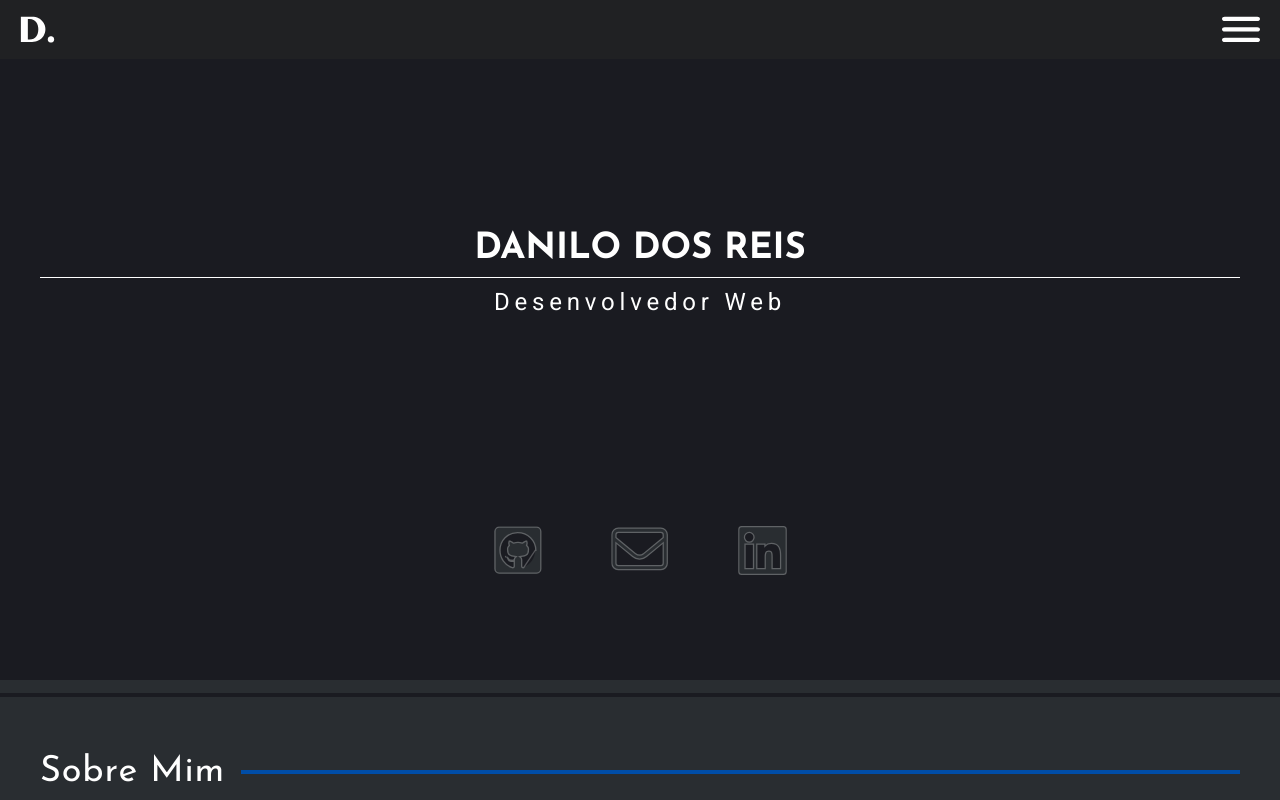
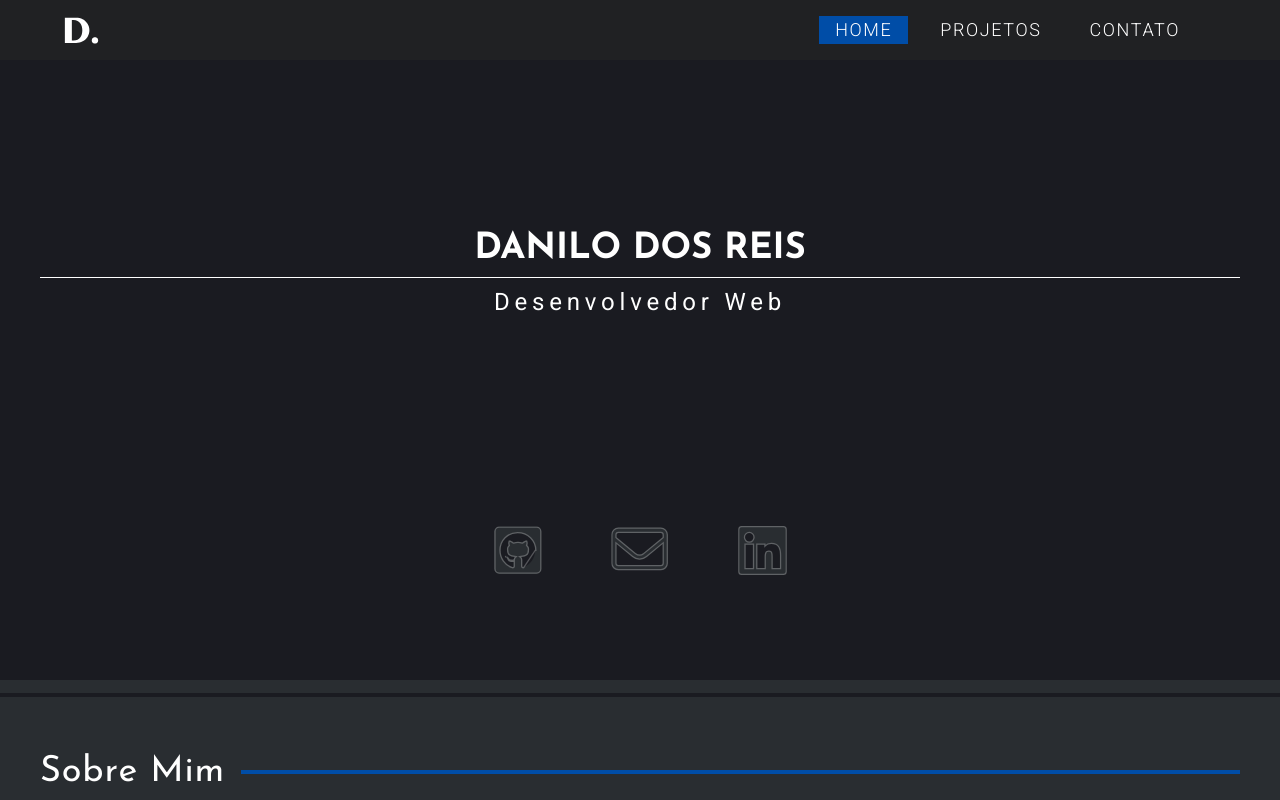
Before and after one commit to DanReiss/personal-website, a Next.js app: page / in a window 1280 px wide. Shown: the top 800 px of the page. Built offline with nearby package versions, Linux system fonts and the light colour scheme.

Commit message:
Criar responsividade para a Navbar

```diff
--- a/src/components/Navbar.jsx
+++ b/src/components/Navbar.jsx
@@ -21,8 +21,8 @@ function Navbar({ active }) {
   ];
 
   return (
-    <div className="fixed w-full z-10 text-white font-light tracking-widest">
-      <div className="relative z-20 w-full flex flex-row justify-between align-center bg-dark_gray p-4 px-5">
+    <div className="fixed w-full z-10 text-white font-light tracking-widest lg:bg-dark_gray lg:flex lg:flex-row lg:px-16">
+      <div className="relative z-20 w-full lg:w-1/2 flex flex-row justify-between items-center bg-dark_gray p-4 px-5 lg:p-0">
         <Link href="/">
           <Image
             src="/icons/logo.svg"
@@ -42,11 +42,12 @@ function Navbar({ active }) {
             alt="navbar"
             width={38}
             height={27}
+            className="lg:hidden"
           />
         </button>
       </div>
-      <div className={`${navOpen ? '' : 'w-full translate-y-[-300px] opacity-0'} transition-all z-0 duration-300 bg-gray p-4 px-5`}>
-        <ul className="flex flex-col text-center uppercase">
+      <div className={`${navOpen ? '' : 'w-full translate-y-[-300px] opacity-0'} lg:translate-y-0 lg:opacity-100 transition-all lg:w-1/2 lg:bg-dark_gray z-0 duration-300 bg-gray p-4 px-5`}>
+        <ul className="flex flex-col lg:flex-row lg:justify-end text-center uppercase">
           {routesOptions.map((route, i) => (
             <li
               key={i}
@@ -56,9 +57,15 @@ function Navbar({ active }) {
                   ? 'bg-blue mb-2 text-lg'
                   : 'hover:bg-dark_gray'
               }
-              mb-2 text-lg transition-all`}
+              mb-2 lg:mb-0 lg:ml-4 lg:px-4 text-lg transition-all`}
             >
-              <Link href={route.route} className="block">{route.name}</Link>
+              <Link
+                href={route.route}
+                className="block"
+              >
+                {route.name}
+
+              </Link>
             </li>
           ))}
         </ul>
```
